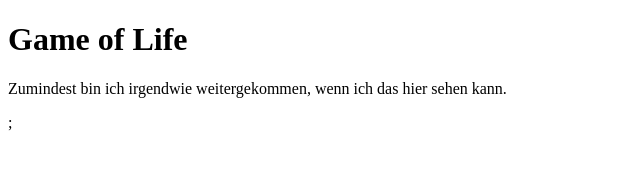
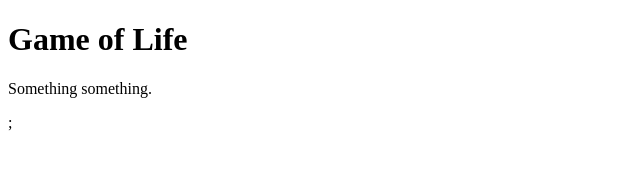
Before and after one commit to IfirasGrace/Programmieren3_public, a website: page FinalProject/index.html in a window 1280 px wide. Shown: the whole page, without its empty margins (0-640 px from the left). Drawn offline with nearby package versions, Linux system fonts and the light colour scheme.

Commit message:
pretty much nothing

```diff
--- a/FinalProject/index.html
+++ b/FinalProject/index.html
@@ -8,7 +8,7 @@
     <div>
         <h1>Game of Life</h1>
     </div>
-    <p id="pElement">Zumindest bin ich irgendwie weitergekommen, wenn ich das hier sehen kann.</p>
+    <p id="pElement">Something something.</p>
     <script src="https://cdnjs.cloudflare.com/ajax/libs/p5.js/0.5.14/p5.js"></script>;
     <script type="text/javascript" src="script.js"></script>
     <script src="/socket.io/socket.io.js"></script>
```
